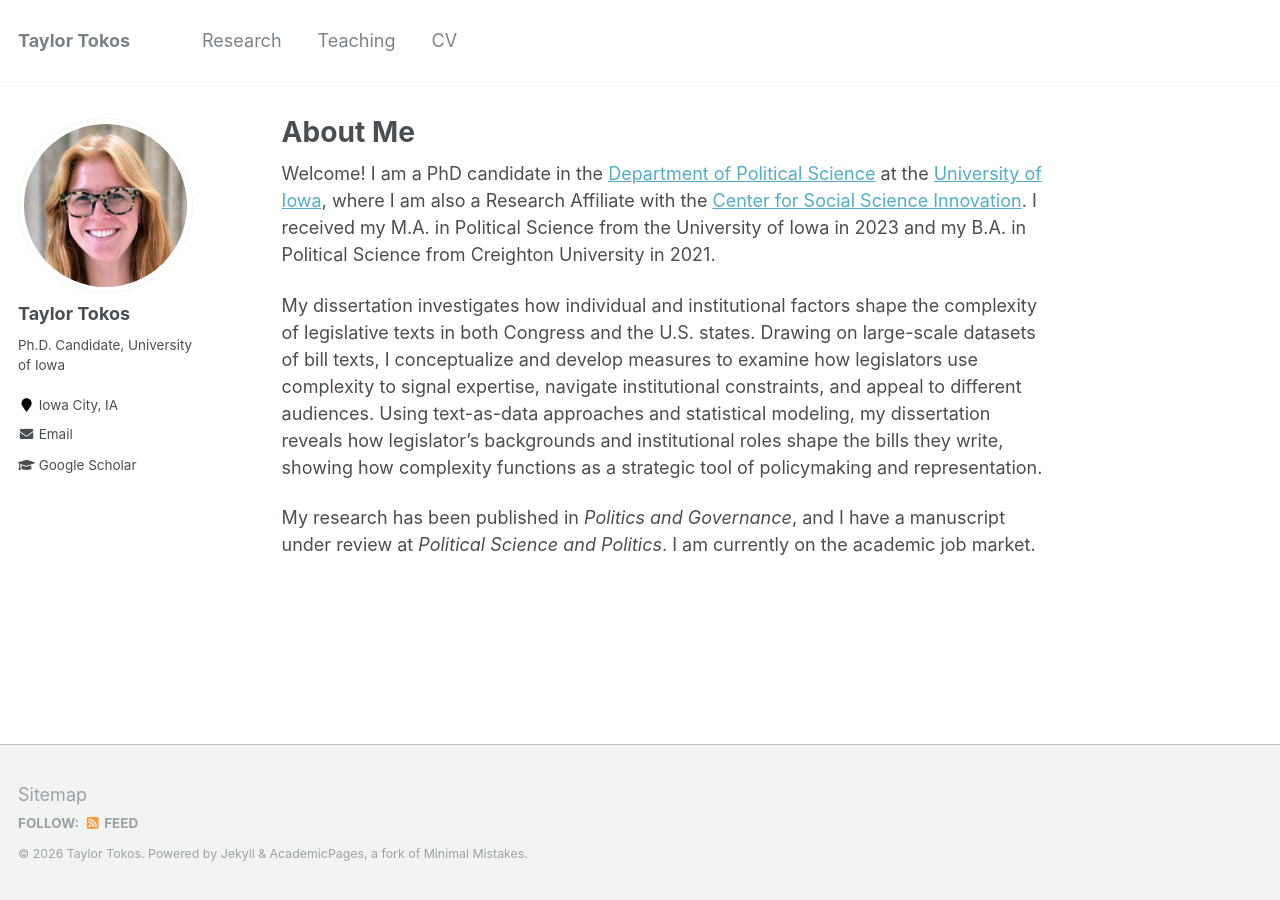
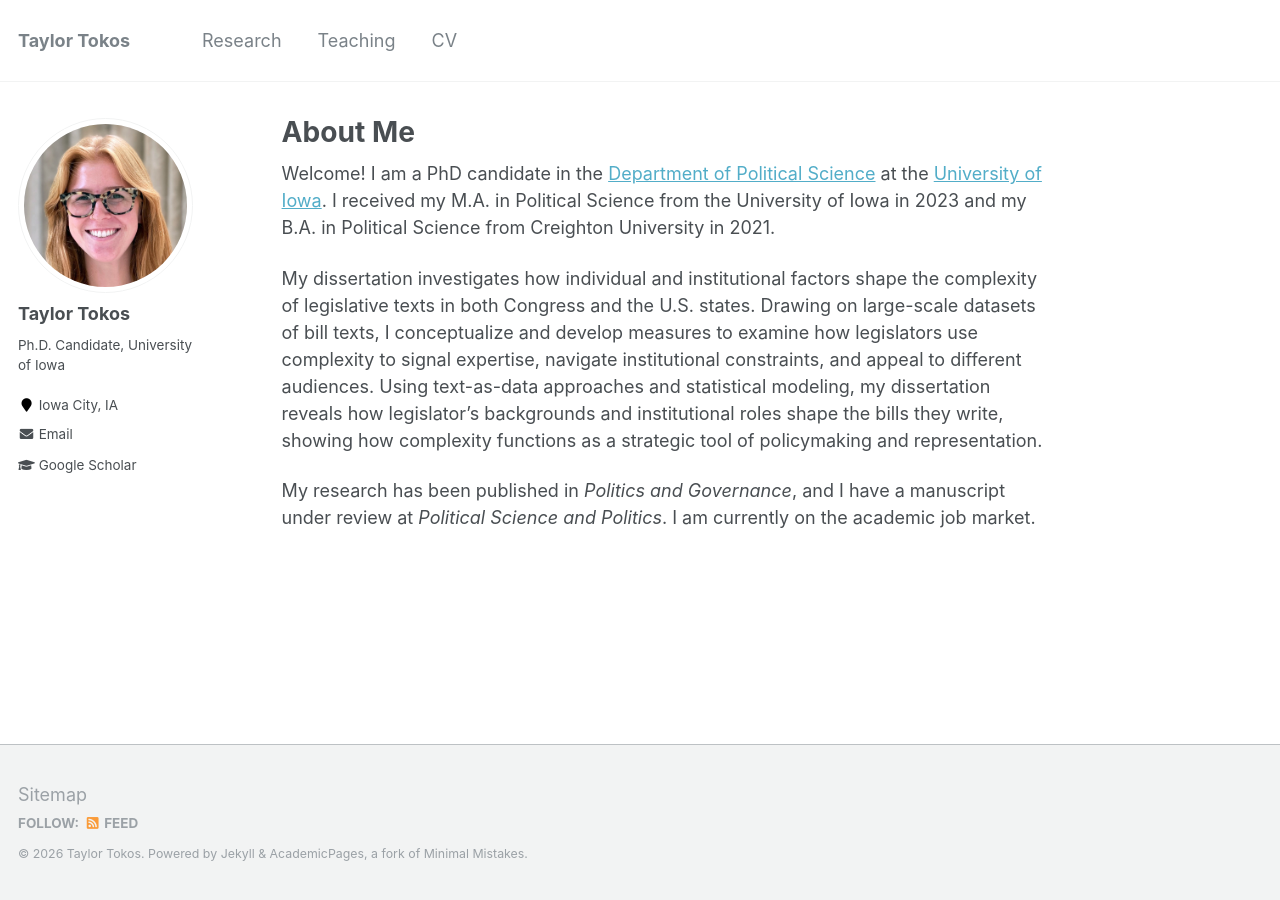
Before and after one commit to ttokos/ttokos.github.io, a Jekyll site: the page built from _pages/about.md, in a window 1280 px wide. Built offline with Jekyll 4.4.1, drawn with Linux system fonts in a browser that asks for light colours.

Commit message:
Update about.md

```diff
--- a/_pages/about.md
+++ b/_pages/about.md
@@ -8,7 +8,7 @@ redirect_from:
   - /about.html
 ---
 
-Welcome! I am a PhD candidate in the [Department of Political Science](https://politicalscience.uiowa.edu/) at the [University of Iowa](https://uiowa.edu/), where I am also a Research Affiliate with the [Center for Social Science Innovation](https://cssi.research.uiowa.edu/). I received my M.A. in Political Science from the University of Iowa in 2023 and my B.A. in Political Science from Creighton University in 2021.
+Welcome! I am a PhD candidate in the [Department of Political Science](https://politicalscience.uiowa.edu/) at the [University of Iowa](https://uiowa.edu/). I received my M.A. in Political Science from the University of Iowa in 2023 and my B.A. in Political Science from Creighton University in 2021.
 
 My dissertation investigates how individual and institutional factors shape the complexity of legislative texts in both Congress and the U.S. states. Drawing on large-scale datasets of bill texts, I conceptualize and develop measures to examine how legislators use complexity to signal expertise, navigate institutional constraints, and appeal to different audiences. Using text-as-data approaches and statistical modeling, my dissertation reveals how legislator's backgrounds and institutional roles shape the bills they write, showing how complexity functions as a strategic tool of policymaking and representation.
 
```
